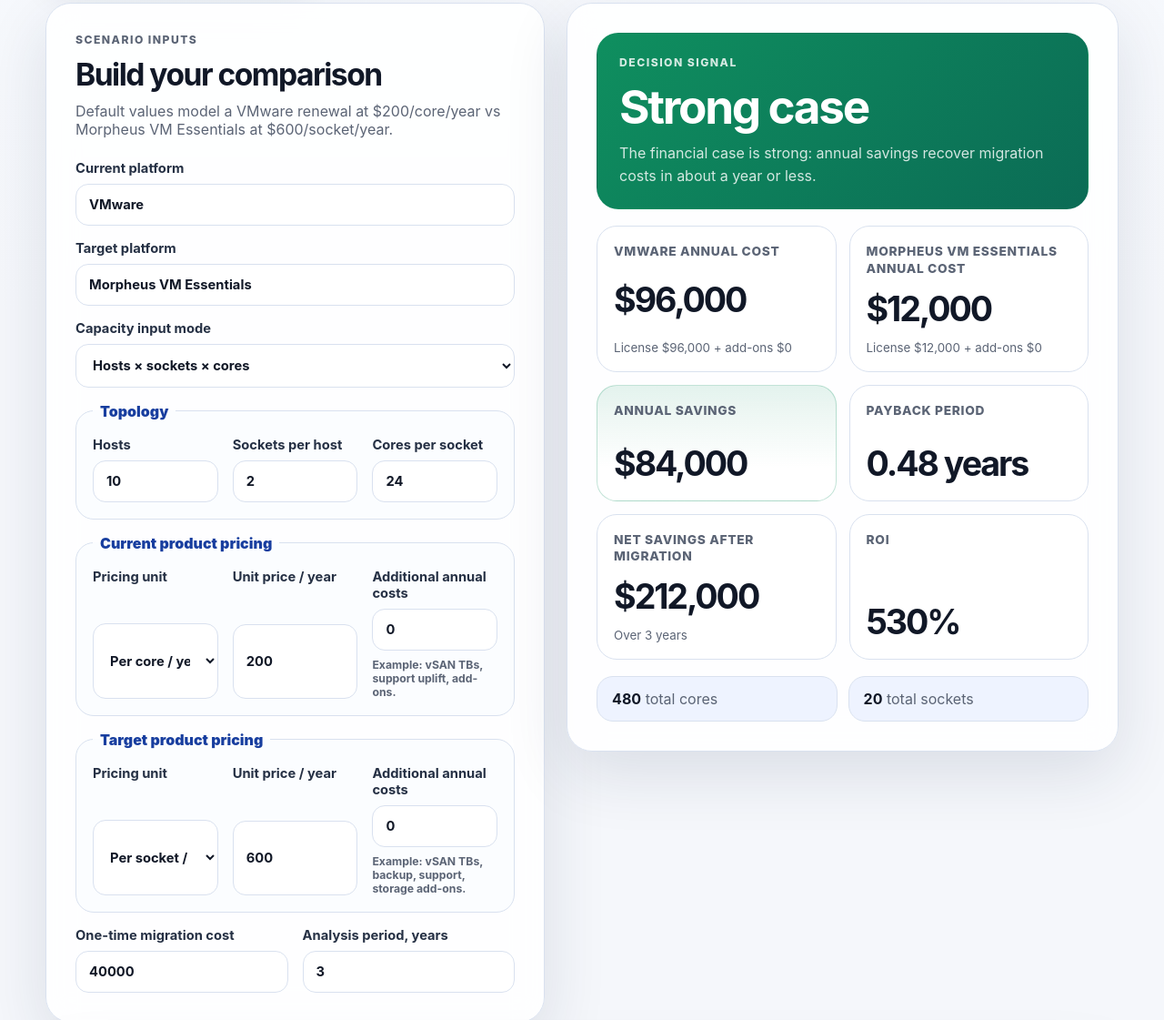
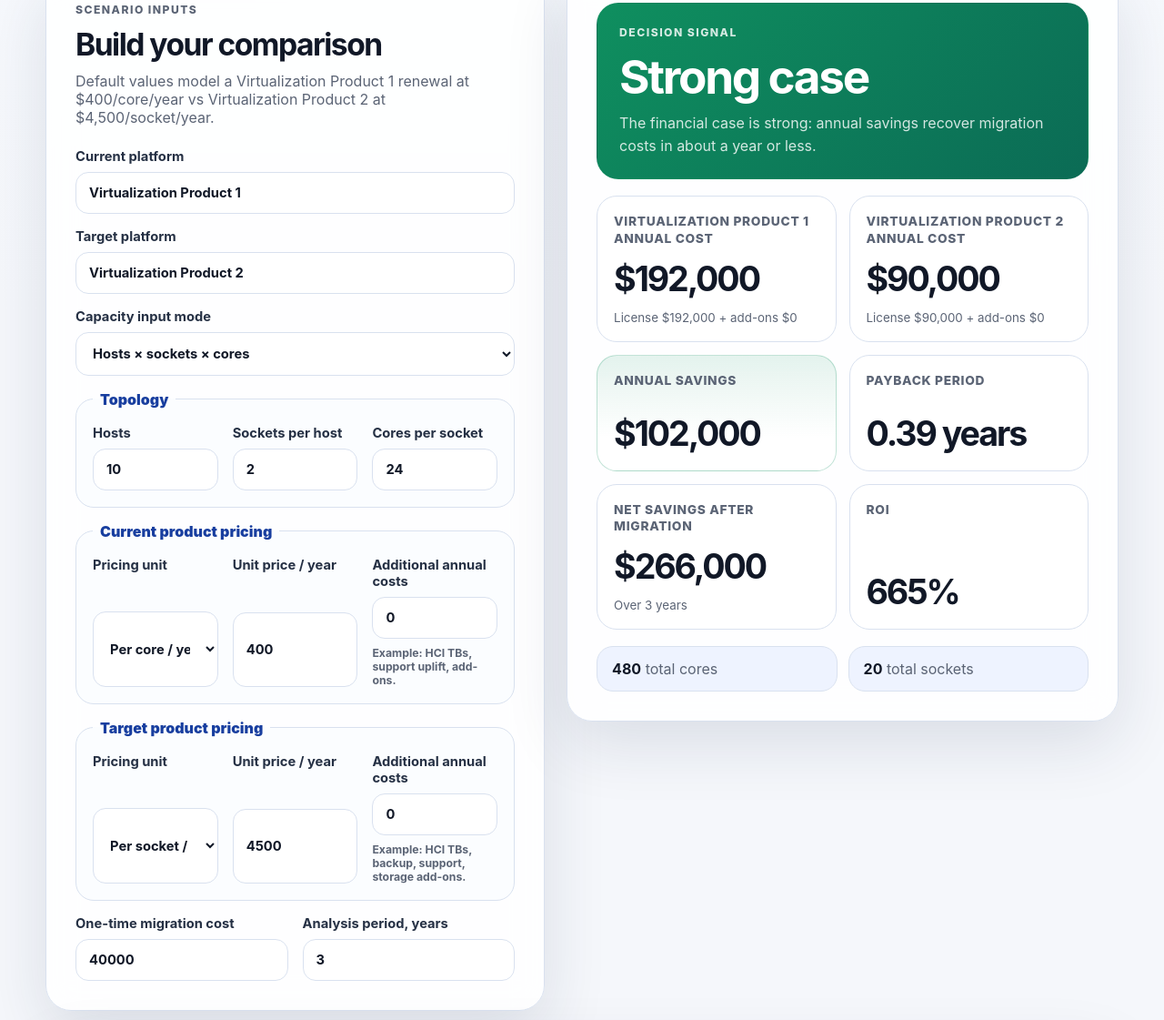
Before and after one commit to da3m0nsec/VirtROI, a website: page index.html in a window 1280 px wide. Shown: the part 694-1815 px from the top of the page at 91% size. Drawn offline with Linux system fonts and the light colour scheme.

Commit message:
chore: update default product labels and pricing

```diff
--- a/app.js
+++ b/app.js
@@ -1,6 +1,6 @@
 const DEFAULT_INPUTS = {
-  currentPlatform: 'VMware',
-  targetPlatform: 'Morpheus VM Essentials',
+  currentPlatform: 'Virtualization Product 1',
+  targetPlatform: 'Virtualization Product 2',
   inputMode: 'topology',
   hosts: 10,
   socketsPerHost: 2,
@@ -9,8 +9,8 @@
   totalCores: 480,
   currentPricingMetric: 'core',
   targetPricingMetric: 'socket',
-  currentUnitPricePerYear: 200,
-  targetUnitPricePerYear: 600,
+  currentUnitPricePerYear: 400,
+  targetUnitPricePerYear: 4500,
   currentAdditionalAnnualCost: 0,
   targetAdditionalAnnualCost: 0,
   migrationCost: 40000,
--- a/index.html
+++ b/index.html
@@ -20,7 +20,7 @@
       <p class="eyebrow">Virtualization cost strategy</p>
       <h1>Calculate whether changing your virtualization stack is financially worth it.</h1>
       <p class="hero-copy">
-        Compare products priced by core or by socket, include add-on costs such as vSAN capacity,
+        Compare products priced by core or by socket, include add-on costs such as HCI capacity,
         and visualize cumulative cost, savings, payback, and ROI over time.
       </p>
     </section>
@@ -38,18 +38,18 @@
           <div class="section-heading">
             <p class="eyebrow">Scenario inputs</p>
             <h2 id="calculator-title">Build your comparison</h2>
-            <p>Default values model a VMware renewal at $200/core/year vs Morpheus VM Essentials at $600/socket/year.</p>
+            <p>Default values model a Virtualization Product 1 renewal at $400/core/year vs Virtualization Product 2 at $4,500/socket/year.</p>
           </div>
 
           <form class="input-grid" aria-label="Virtualization ROI inputs">
             <label class="wide">
               <span>Current platform</span>
-              <input id="currentPlatform" type="text" value="VMware" autocomplete="off" />
+              <input id="currentPlatform" type="text" value="Virtualization Product 1" autocomplete="off" />
             </label>
 
             <label class="wide">
               <span>Target platform</span>
-              <input id="targetPlatform" type="text" value="Morpheus VM Essentials" autocomplete="off" />
+              <input id="targetPlatform" type="text" value="Virtualization Product 2" autocomplete="off" />
             </label>
 
             <label class="wide">
@@ -108,13 +108,13 @@
 
                 <label>
                   <span>Unit price / year</span>
-                  <input id="currentUnitPricePerYear" type="number" value="200" min="0" step="1" inputmode="decimal" />
+                  <input id="currentUnitPricePerYear" type="number" value="400" min="0" step="1" inputmode="decimal" />
                 </label>
 
                 <label>
                   <span>Additional annual costs</span>
                   <input id="currentAdditionalAnnualCost" type="number" value="0" min="0" step="100" inputmode="decimal" />
-                  <small>Example: vSAN TBs, support uplift, add-ons.</small>
+                  <small>Example: HCI TBs, support uplift, add-ons.</small>
                 </label>
               </div>
             </fieldset>
@@ -132,13 +132,13 @@
 
                 <label>
                   <span>Unit price / year</span>
-                  <input id="targetUnitPricePerYear" type="number" value="600" min="0" step="1" inputmode="decimal" />
+                  <input id="targetUnitPricePerYear" type="number" value="4500" min="0" step="1" inputmode="decimal" />
                 </label>
 
                 <label>
                   <span>Additional annual costs</span>
                   <input id="targetAdditionalAnnualCost" type="number" value="0" min="0" step="100" inputmode="decimal" />
-                  <small>Example: vSAN TBs, backup, support, storage add-ons.</small>
+                  <small>Example: HCI TBs, backup, support, storage add-ons.</small>
                 </label>
               </div>
             </fieldset>
@@ -164,36 +164,36 @@
 
           <div class="result-grid">
             <article class="metric-card">
-              <span class="metric-label"><span id="currentPlatformLabel">VMware</span> annual cost</span>
-              <strong id="currentAnnualCost">$96,000</strong>
-              <small>License <span id="currentLicenseAnnualCost">$96,000</span> + add-ons <span id="currentAdditionalCostDisplay">$0</span></small>
+              <span class="metric-label"><span id="currentPlatformLabel">Virtualization Product 1</span> annual cost</span>
+              <strong id="currentAnnualCost">$192,000</strong>
+              <small>License <span id="currentLicenseAnnualCost">$192,000</span> + add-ons <span id="currentAdditionalCostDisplay">$0</span></small>
             </article>
 
             <article class="metric-card">
-              <span class="metric-label"><span id="targetPlatformLabel">Morpheus VM Essentials</span> annual cost</span>
-              <strong id="targetAnnualCost">$12,000</strong>
-              <small>License <span id="targetLicenseAnnualCost">$12,000</span> + add-ons <span id="targetAdditionalCostDisplay">$0</span></small>
+              <span class="metric-label"><span id="targetPlatformLabel">Virtualization Product 2</span> annual cost</span>
+              <strong id="targetAnnualCost">$90,000</strong>
+              <small>License <span id="targetLicenseAnnualCost">$90,000</span> + add-ons <span id="targetAdditionalCostDisplay">$0</span></small>
             </article>
 
             <article class="metric-card highlight">
               <span class="metric-label">Annual savings</span>
-              <strong id="annualSavings">$84,000</strong>
+              <strong id="annualSavings">$102,000</strong>
             </article>
 
             <article class="metric-card">
               <span class="metric-label">Payback period</span>
-              <strong id="paybackYears">0.48 years</strong>
+              <strong id="paybackYears">0.39 years</strong>
             </article>
 
             <article class="metric-card">
               <span class="metric-label">Net savings after migration</span>
-              <strong id="netSavingsAfterMigration">$212,000</strong>
+              <strong id="netSavingsAfterMigration">$266,000</strong>
               <small>Over <span id="analysisPeriodLabel">3 years</span></small>
             </article>
 
             <article class="metric-card">
               <span class="metric-label">ROI</span>
-              <strong id="roiPercent">530%</strong>
+              <strong id="roiPercent">665%</strong>
             </article>
           </div>
 
```
Also changed, not shown: docs/plans/2026-04-26-productization-roadmap.md (+10 -10 lines), tests/roi.test.js (+17 -17 lines), README.md.
